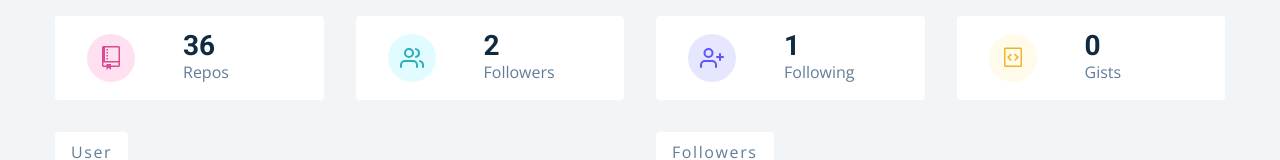
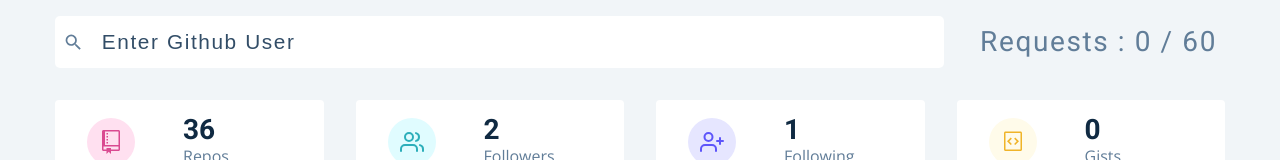
Before and after one commit to bibekdev/github-search-users, a React (Create React App) app: page / in a window 1280 px wide. Shown: the top 160 px of the page. Built offline with nearby package versions, Linux system fonts and the light colour scheme; no server answers.

Commit message:
requests for rate limit in github api

```diff
--- a/src/components/Search.js
+++ b/src/components/Search.js
@@ -1,8 +1,37 @@
-import React from 'react'
+import { useContext, useState } from 'react'
 import styled from 'styled-components'
+import { MdSearch } from 'react-icons/md'
+import { GithubContext } from '../context/context'
 
 const Search = () => {
-  return <div>Search</div>
+  const [user, setUser] = useState('')
+  const { requests } = useContext(GithubContext)
+  console.log(requests)
+  // get things from global Context
+  const handleSubmit = e => {
+    e.preventDefault()
+    if (user) {
+    }
+  }
+  return (
+    <section className='section'>
+      <Wrapper className='section-center'>
+        <form onSubmit={handleSubmit}>
+          <div className='form-control'>
+            <MdSearch />
+            <input
+              type='text'
+              placeholder='Enter github user'
+              value={user}
+              onChange={e => setUser(e.target.value)}
+            />
+            {requests > 0 && <button type='submit'>Search</button>}
+          </div>
+        </form>
+        <h3>requests : {requests} / 60</h3>
+      </Wrapper>
+    </section>
+  )
 }
 
 const Wrapper = styled.div`
--- a/src/context/context.js
+++ b/src/context/context.js
@@ -1,4 +1,4 @@
-import React, { useState } from 'react'
+import React, { useEffect, useState } from 'react'
 import mockUser from './mockdata/mockUser'
 import mockRepos from './mockdata/mockRepos'
 import mockFollowers from './mockdata/mockFollowers'
@@ -14,8 +14,28 @@
   const [githubUser, setGithubUser] = useState(mockUser)
   const [repos, setRepos] = useState(mockRepos)
   const [followers, setFollowers] = useState(mockFollowers)
+  // request loading
+  const [requests, setRequests] = useState(0)
+  const [loading, setLoading] = useState(false)
+  // check rate
+  const checkRequests = () => {
+    axios
+      .get(`${rootUrl}/rate_limit`)
+      .then(({ data }) => {
+        let {
+          rate: { remaining },
+        } = data
+        setRequests(remaining)
+        if (remaining === 0) {
+          // throw an error
+        }
+      })
+      .catch(error => console.log(error))
+  }
+  // error
+  useEffect(checkRequests, [])
   return (
-    <GithubContext.Provider value={{ githubUser, repos, followers }}>
+    <GithubContext.Provider value={{ githubUser, repos, followers, requests }}>
       {children}
     </GithubContext.Provider>
   )
--- a/src/pages/Dashboard.js
+++ b/src/pages/Dashboard.js
@@ -5,7 +5,7 @@
   return (
     <main>
       {/* <Navbar /> */}
-      {/* <Search /> */}
+      <Search />
       <Info />
       <User />
       <Repos />
```
